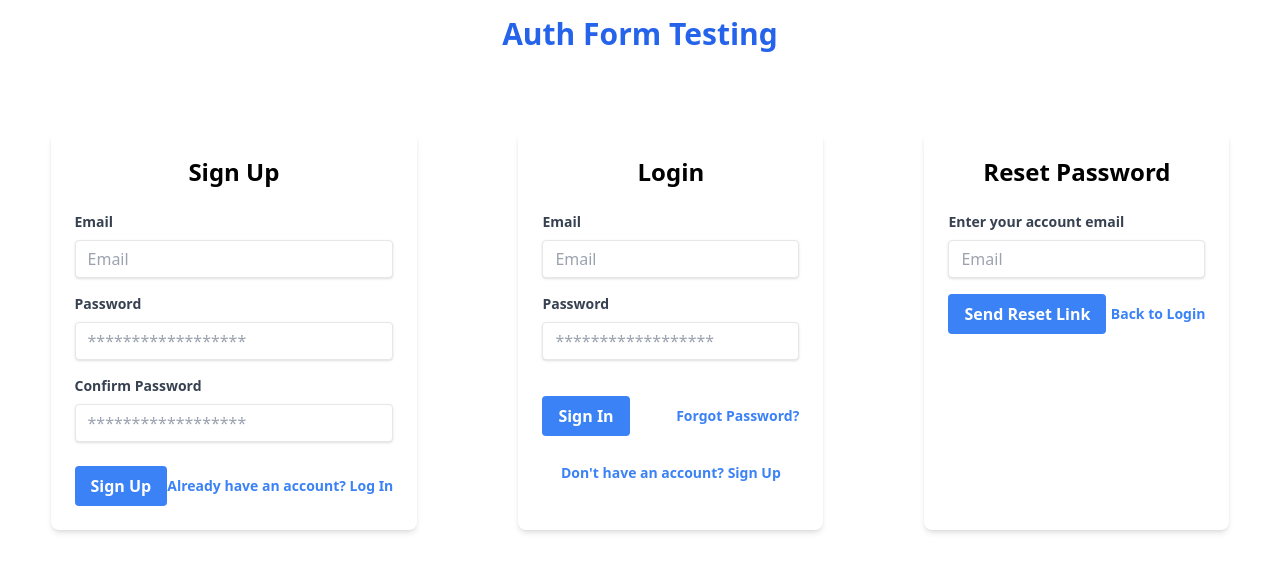
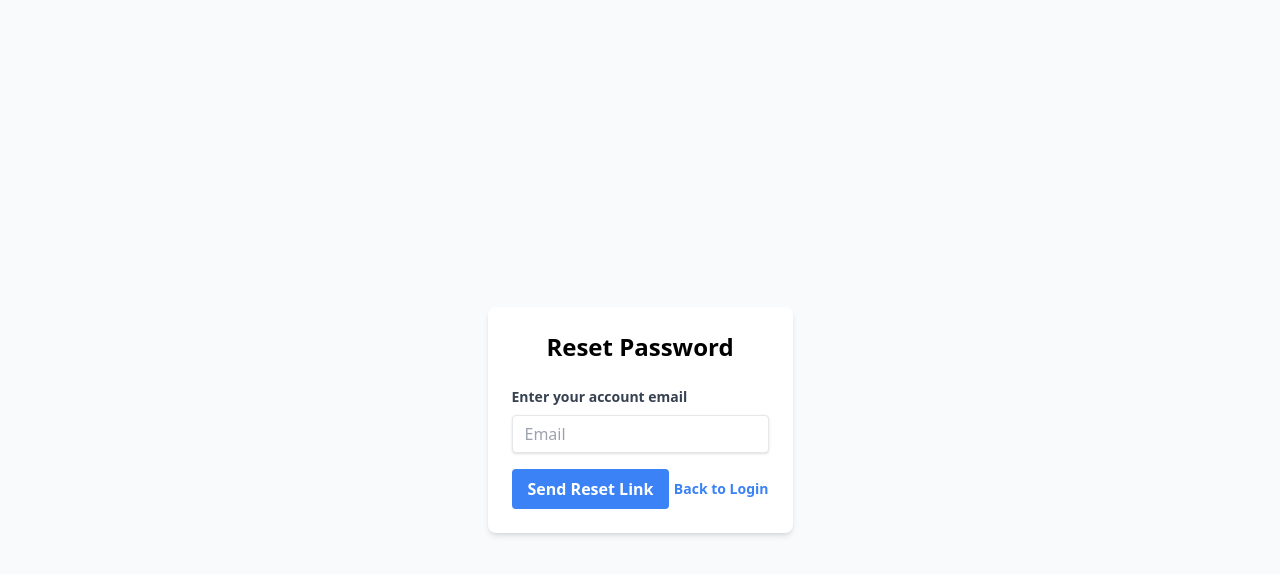
Before and after one commit to BMilligan7/Holistic-MVP, a React (Vite) app: page /reset-password in a window 1280 px wide. Shown: the top 574 px of the page. Built offline with nearby package versions, Linux system fonts and the light colour scheme.

Commit message:
feat: Complete subtask 2.2 - Create auth components, pages, and routing

```diff
--- a/src/App.tsx
+++ b/src/App.tsx
@@ -1,22 +1,22 @@
-// import React from 'react';
-import './index.css'
-// Import the new components
-import SignUpForm from './components/auth/SignUpForm';
-import LoginForm from './components/auth/LoginForm';
-import ResetPasswordForm from './components/auth/ResetPassword';
+import './index.css';
+import { Routes, Route, Navigate } from 'react-router-dom';
+
+// Import the page components
+// import { testValue } from './pages/SignUpPage'; // Problematic path still commented
+import UserRegistrationPage from './pages/UserRegistrationPage.tsx';
+import LoginPage from './pages/LoginPage.tsx';
+import ResetPasswordPage from './pages/ResetPasswordPage.tsx'; // Uncommented
 
 function App() {
+  // console.log('Critical Test Value:', criticalTestValue); // criticalTestValue no longer exported
   return (
-    <div className="p-4">
-      <h1 className="text-3xl font-bold text-center text-blue-600 mb-10">Auth Form Testing</h1>
-      {/* Render the forms side-by-side */}
-      <div className="flex flex-col md:flex-row gap-8 justify-around">
-        <SignUpForm />
-        <LoginForm />
-        <ResetPasswordForm />
-      </div>
-    </div>
-  )
+    <Routes>
+      <Route path="/" element={<Navigate to="/login" replace />} />
+      <Route path="/login" element={<LoginPage />} />
+      <Route path="/signup" element={<UserRegistrationPage />} /> {/* Use the new component */}
+      <Route path="/reset-password" element={<ResetPasswordPage />} /> {/* Uncommented */}
+    </Routes>
+  );
 }
 
-export default App
+export default App;
--- a/src/components/auth/LoginForm.tsx
+++ b/src/components/auth/LoginForm.tsx
@@ -66,7 +66,7 @@ const LoginForm = () => {
           </button>
           <a
             className="inline-block align-baseline font-bold text-sm text-blue-500 hover:text-blue-800"
-            href="#" // TODO: Update with actual password reset link/route
+            href="/reset-password"
           >
             Forgot Password?
           </a>
@@ -74,7 +74,7 @@ const LoginForm = () => {
         <div className="text-center">
           <a
             className="inline-block align-baseline font-bold text-sm text-blue-500 hover:text-blue-800"
-            href="#" // TODO: Update with actual signup link/route
+            href="/signup"
           >
             Don't have an account? Sign Up
           </a>
--- a/src/components/auth/ResetPassword.tsx
+++ b/src/components/auth/ResetPassword.tsx
@@ -52,7 +52,7 @@ const ResetPasswordForm = () => {
           </button>
           <a
             className="inline-block align-baseline font-bold text-sm text-blue-500 hover:text-blue-800"
-            href="#" // TODO: Update with actual login link/route
+            href="/login"
           >
             Back to Login
           </a>
--- a/src/components/auth/SignUpForm.tsx
+++ b/src/components/auth/SignUpForm.tsx
@@ -80,7 +80,7 @@ const SignUpForm = () => {
           </button>
           <a
             className="inline-block align-baseline font-bold text-sm text-blue-500 hover:text-blue-800"
-            href="#" // TODO: Update with actual login link/route
+            href="/login"
           >
             Already have an account? Log In
           </a>
--- a/src/main.tsx
+++ b/src/main.tsx
@@ -1,10 +1,13 @@
 import React from 'react'
 import ReactDOM from 'react-dom/client'
+import { BrowserRouter } from 'react-router-dom';
 import App from './App.tsx'
 import './index.css'
 
 ReactDOM.createRoot(document.getElementById('root')!).render(
   <React.StrictMode>
-    <App />
+    <BrowserRouter>
+      <App />
+    </BrowserRouter>
   </React.StrictMode>,
 )
--- /dev/null
+++ b/src/pages/LoginPage.tsx
@@ -0,0 +1,12 @@
+import React from 'react';
+import LoginForm from '../components/auth/LoginForm';
+
+const LoginPage: React.FC = () => {
+  return (
+    <div className="min-h-screen flex items-center justify-center bg-gray-50 py-12 px-4 sm:px-6 lg:px-8">
+      <LoginForm />
+    </div>
+  );
+};
+
+export default LoginPage;
--- /dev/null
+++ b/src/pages/ResetPasswordPage.tsx
@@ -0,0 +1,12 @@
+import React from 'react';
+import ResetPasswordForm from '../components/auth/ResetPassword'; // Assuming ResetPassword.tsx exports ResetPasswordForm
+
+const ResetPasswordPage: React.FC = () => {
+  return (
+    <div className="min-h-screen flex items-center justify-center bg-gray-50 py-12 px-4 sm:px-6 lg:px-8">
+      <ResetPasswordForm />
+    </div>
+  );
+};
+
+export default ResetPasswordPage;
--- /dev/null
+++ b/src/pages/UserRegistrationPage.tsx
@@ -0,0 +1,12 @@
+import React from 'react';
+import SignUpForm from '../components/auth/SignUpForm';
+
+const UserRegistrationPage: React.FC = () => {
+  return (
+    <div className="min-h-screen flex items-center justify-center bg-gray-50 py-12 px-4 sm:px-6 lg:px-8">
+      <SignUpForm />
+    </div>
+  );
+};
+
+export default UserRegistrationPage;
--- a/tsconfig.json
+++ b/tsconfig.json
@@ -28,7 +28,7 @@
     "src",
     "vite.config.ts",
     "tailwind.config.ts",
-    "postcss.config.ts",
+    "postcss.config.mts",
     "test-dotenv.ts",
     "test-supabase.ts",
     "test-db-schema.ts"
--- a/tsconfig.node.json
+++ b/tsconfig.node.json
@@ -8,5 +8,5 @@
     "strict": true,
     "types": ["node"]
   },
-  "include": ["vite.config.ts", "postcss.config.ts", "tailwind.config.ts"]
+  "include": ["vite.config.ts", "postcss.config.mts", "tailwind.config.ts"]
 }
```
Also changed, not shown: postcss.config.mts (renamed from postcss.config.ts), 1 other file (tests, documents, lock files or other folders).
